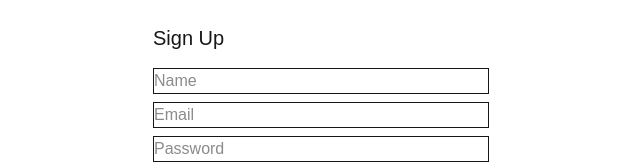
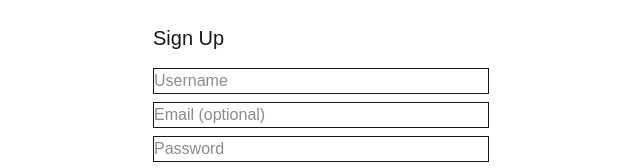
Before and after one commit to peterpech/buchaphra-static123, a Next.js app: page /signup in a window 1280 px wide. Shown: the top 168 px of the page, without its empty margins (319-959 px from the left). Built offline with nearby package versions, Linux system fonts and the light colour scheme.

Commit message:
Fix signup fields and clarify user data

```diff
--- a/data/users.json
+++ b/data/users.json
@@ -1,8 +1,8 @@
 [
   {
     "id": "1",
-    "name": "Admin",
+    "username": "admin",
     "email": "admin@example.com",
-    "password": "123456"
+    "password": "1234"
   }
 ]
--- a/pages/api/register.ts
+++ b/pages/api/register.ts
@@ -7,19 +7,19 @@ export default async function handler(req: NextApiRequest, res: NextApiResponse)
     res.status(405).json({ message: 'Method not allowed' });
     return;
   }
-  const { name, email, password } = req.body;
-  if (!email || !password) {
+  const { username, email = '', password } = req.body;
+  if (!username || !password) {
     res.status(400).json({ message: 'Missing fields' });
     return;
   }
   const filePath = path.join(process.cwd(), 'data', 'users.json');
   const jsonData = await fs.readFile(filePath, 'utf-8');
   const users = JSON.parse(jsonData);
-  if (users.find((u: any) => u.email === email)) {
+  if (users.find((u: any) => u.username === username)) {
     res.status(409).json({ message: 'User already exists' });
     return;
   }
-  const newUser = { id: Date.now().toString(), name: name || '', email, password };
+  const newUser = { id: Date.now().toString(), username, email, password };
   users.push(newUser);
   await fs.writeFile(filePath, JSON.stringify(users, null, 2));
   res.status(200).json({ id: newUser.id });
--- a/pages/signup.tsx
+++ b/pages/signup.tsx
@@ -2,7 +2,7 @@ import { useState } from 'react';
 import { useRouter } from 'next/router';
 
 export default function SignupPage() {
-  const [name, setName] = useState('');
+  const [username, setUsername] = useState('');
   const [email, setEmail] = useState('');
   const [password, setPassword] = useState('');
   const [error, setError] = useState('');
@@ -12,7 +12,7 @@ export default function SignupPage() {
     const res = await fetch('/api/register', {
       method: 'POST',
       headers: { 'Content-Type': 'application/json' },
-      body: JSON.stringify({ name, email, password }),
+      body: JSON.stringify({ username, email, password }),
     });
     if (res.ok) {
       router.push('/login');
@@ -27,12 +27,12 @@ export default function SignupPage() {
       <h1 className="text-xl mb-4">Sign Up</h1>
       <input
         className="border mb-2 w-full"
-        placeholder="Name"
-        onChange={(e) => setName(e.target.value)}
+        placeholder="Username"
+        onChange={(e) => setUsername(e.target.value)}
       />
       <input
         className="border mb-2 w-full"
-        placeholder="Email"
+        placeholder="Email (optional)"
         onChange={(e) => setEmail(e.target.value)}
       />
       <input
```
Also changed, not shown: 1 other file (tests, documents, lock files or other folders).
